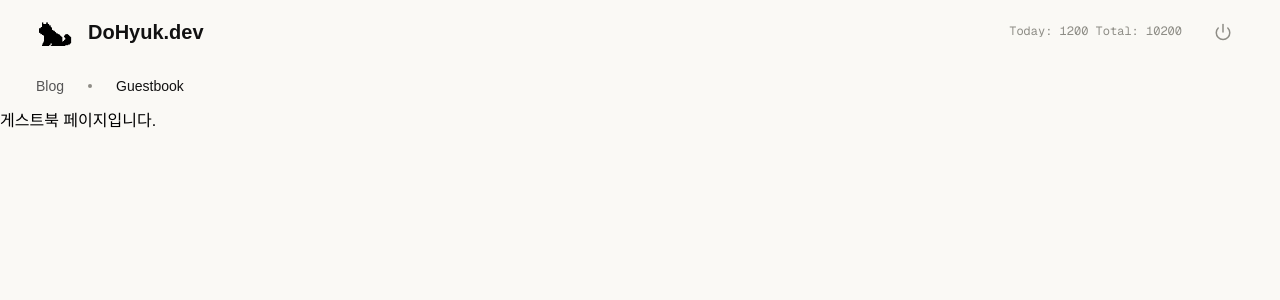
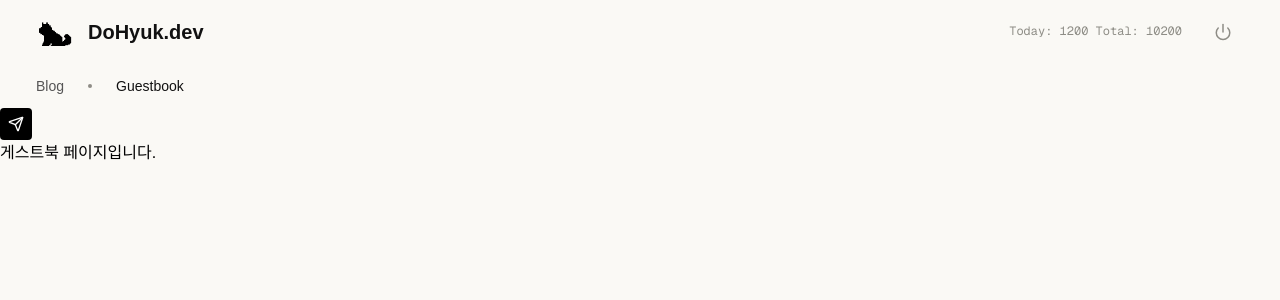
Before and after one commit to DoHyuk-Centric/DoHyuk.dev, a Next.js app: page /guestbook in a window 1280 px wide. Shown: the top 300 px of the page. Built offline with nearby package versions, Linux system fonts and the light colour scheme; a web font is replaced by a local one.

Commit message:
feat: IconButton 공통 컴포넌트 구현

```diff
--- a/src/app/(public)/layout.tsx
+++ b/src/app/(public)/layout.tsx
@@ -1,12 +1,15 @@
 import styles from "./layout.module.css";
 import Header from "./_components/header/Header";
 import Navigation from "./_components/navigation/Navigation";
+import IconButton from "@/components/iconButton";
+import { Send } from "lucide-react";
 
 export default function PublicLayout({ children }: LayoutProps<"/">) {
   return (
     <div className={styles.container}>
       <Header />
       <Navigation />
+      <IconButton icon={Send} alt="플러스 버튼" size={32} />
       {children}
     </div>
   );
--- /dev/null
+++ b/src/components/components.module.css
@@ -0,0 +1,13 @@
+.iconButton {
+  display: flex;
+  align-items: center;
+  justify-content: center;
+  border-radius: 4px;
+  transition: background-color 0.2s ease;
+  background-color: black;
+  color: white;
+}
+
+.iconButton:hover {
+  background-color: rgba(0, 0, 0, 0.7);
+}
--- /dev/null
+++ b/src/components/iconButton.tsx
@@ -0,0 +1,20 @@
+import type { LucideIcon } from "lucide-react";
+import styles from "./components.module.css";
+
+export default function IconButton({
+  icon: Icon,
+  alt,
+  size = 32,
+  padding = 8,
+}: {
+  icon: LucideIcon;
+  alt: string;
+  size?: number;
+  padding?: number;
+}) {
+  return (
+    <button className={styles.iconButton} style={{ width: size, height: size, padding }} aria-label={alt}>
+      <Icon size={size - padding * 2} />
+    </button>
+  );
+}
```
